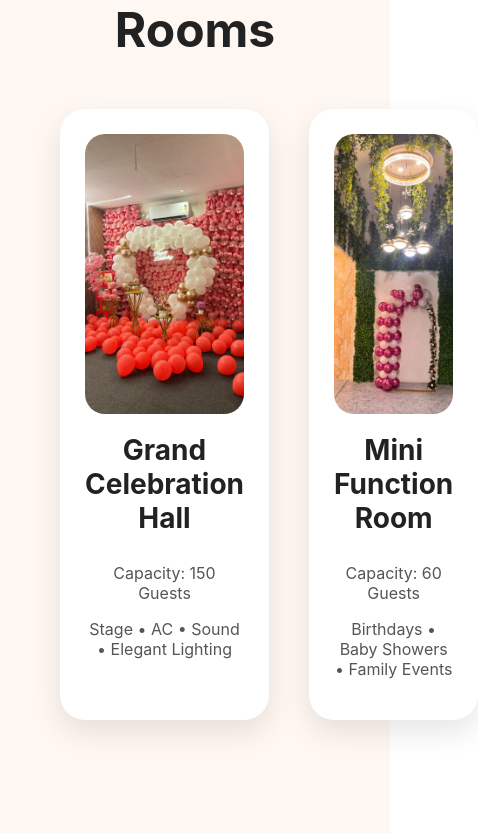
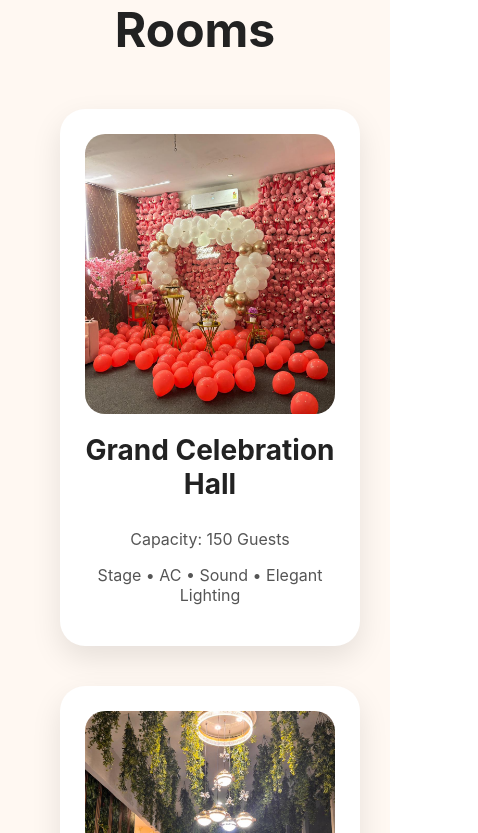
Before and after one commit to pathapatisneha2025-commits/Partyhousewebsite, a React (Create React App) app: page / in a window 390 px wide. Shown: the part 2991-3824 px from the top of the page, 478 px wide, since content can reach past the window. Built offline with nearby package versions, Linux system fonts and the light colour scheme.

Commit message:
changes made

```diff
--- a/src/component/roomcard.jsx
+++ b/src/component/roomcard.jsx
@@ -15,19 +15,11 @@ export default function RoomsSection() {
       color: "#222",
     },
 
-   container: {
-  display: "grid",
-  gridTemplateColumns: "repeat(2, 1fr)", // desktop
-   gap: "40px"
-},
-"@media (max-width: 768px)": {
-  container: {
-    gridTemplateColumns: "repeat(2, 1fr)", // mobile
-       gap: "20px"
-
-  }
-},
-
+    container: {
+      display: "grid",
+      gridTemplateColumns: "repeat(auto-fit, minmax(300px, 1fr))",
+      gap: "40px",
+    },
 
     card: {
       background: "#fff",
```
